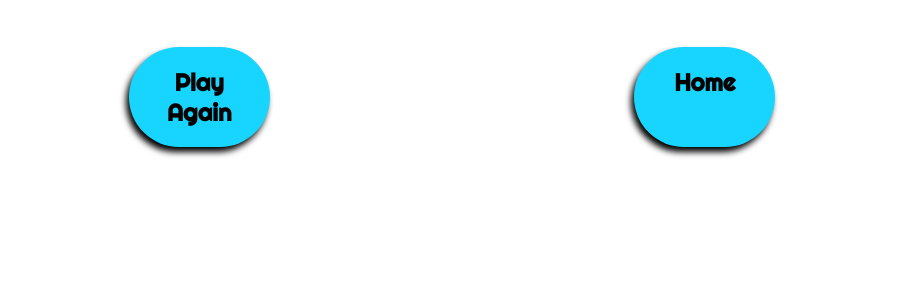
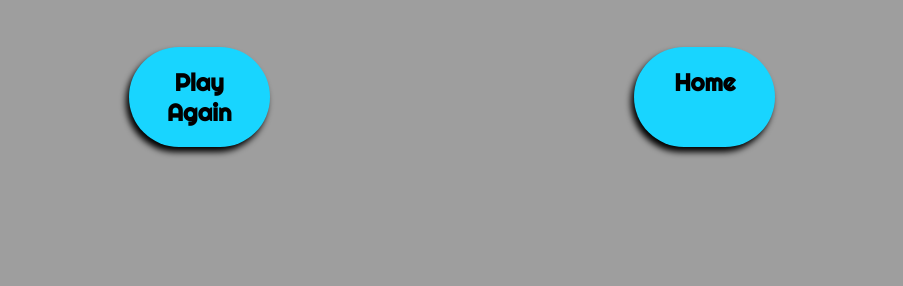
Before and after one commit to PrathamShailesh/suduko-static, a plain HTML site: page result.html in a window 1280 px wide. Shown: the part 514-800 px from the top of the page, without its empty margins (188-1091 px from the left). Drawn offline with Linux system fonts and the light colour scheme; the site is published under a folder, as on GitHub Pages, so addresses that start at the root find nothing.

Commit message:
Update result.css

```diff
--- a/result.css
+++ b/result.css
@@ -7,7 +7,7 @@ body{
 
 }
 .background{
-     background-image: url("/assets/result_page.png");
+     background-image: url("./assets/result_page.png");
      background-repeat: no-repeat;
      background-size: cover;
      width: 100%;
```
